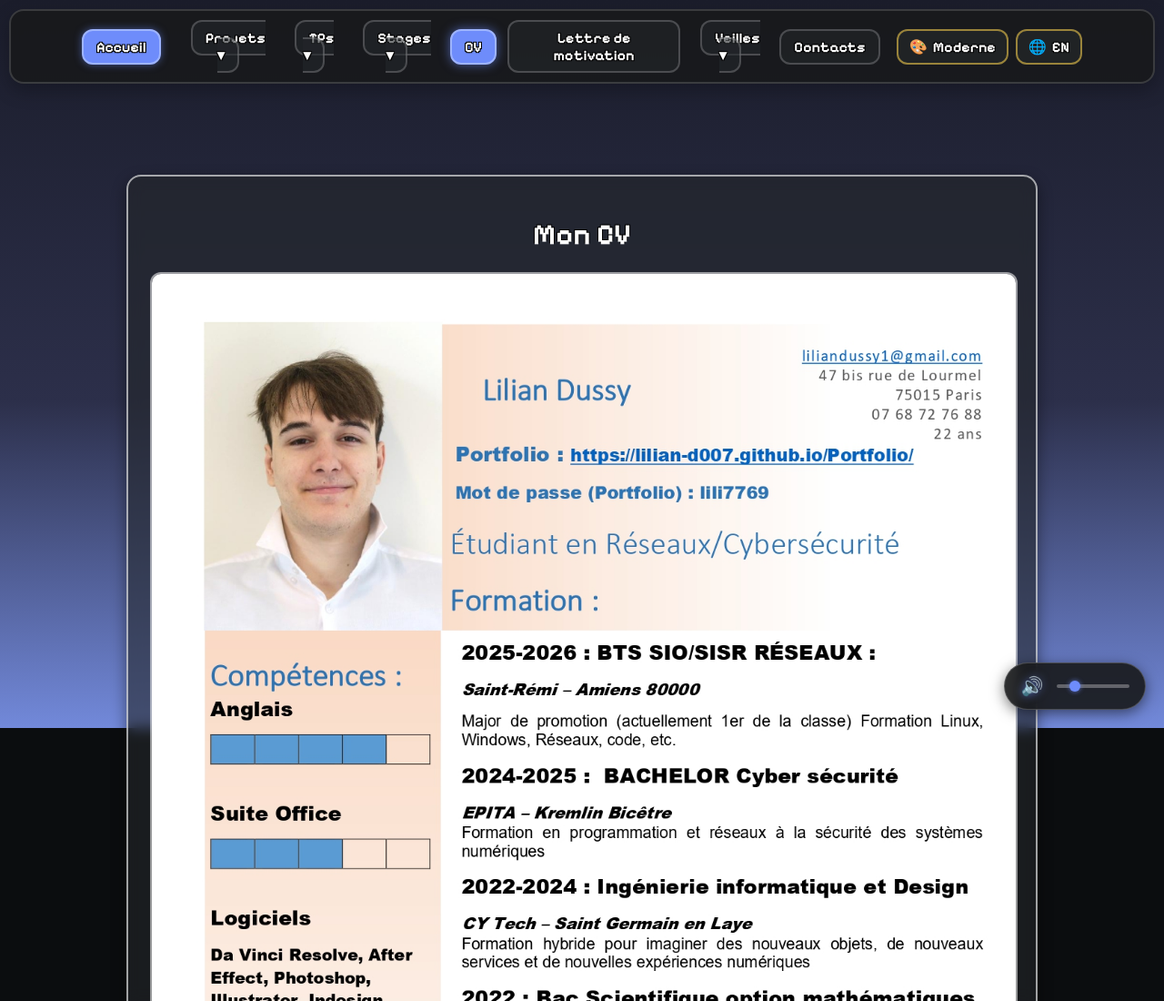
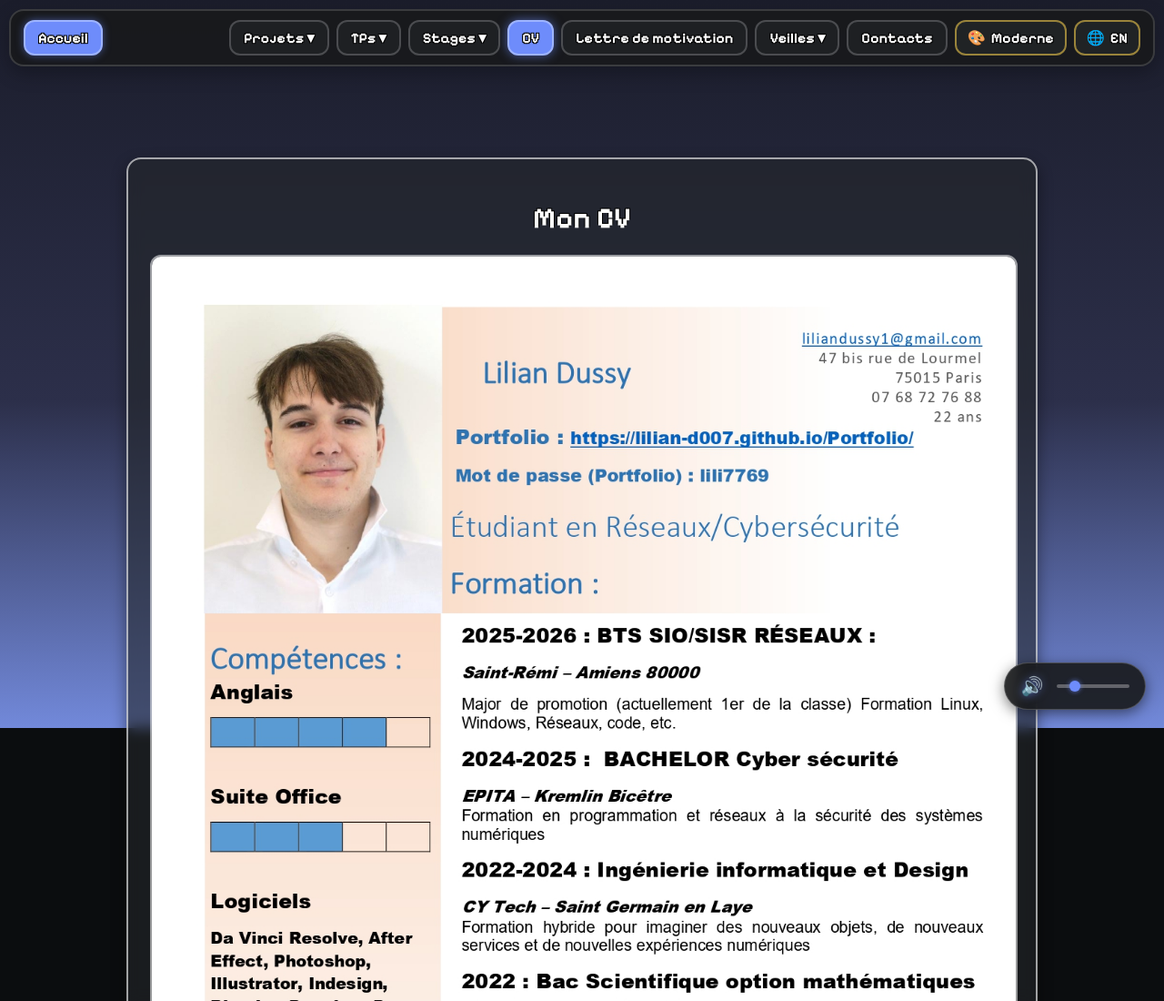
Before and after one commit to Lilian-D007/Portfolio, a plain HTML site: page CV.html in a window 1280 px wide. Shown: the top 1100 px of the page at 91% size. Drawn offline with Linux system fonts and the light colour scheme.

Commit message:
Correction de la barre de navigation : boutons a menu deroulant plus coupes en deux
Les boutons Projets/TPs/Stages/Veilles retrecissaient et leur texte passait a la ligne
depuis l'ajout des boutons Skin/Langue. Les liens ne retrecissent plus, la barre passe
a la ligne proprement, et les boutons Skin/Langue sont en icone seule sur les ecrans moyens.

Co-Authored-By: Claude Opus 5.5 <noreply@anthropic.com>

```diff
--- a/css/site.css
+++ b/css/site.css
@@ -253,3 +253,20 @@ html[data-skin="modern"] :is(.open-hint, .close-hint) { position: static !import
 /* La barre de navigation reste visible pendant tout le défilement (les deux skins) */
 body:not(:has(> .login-box)) { height: auto !important; min-height: 100%; }
 body:has(> .login-box) { min-height: 100vh; height: auto !important; }
+
+/* ===== Barre de navigation : boutons jamais coupés en deux (les deux skins) ===== */
+.nav { flex-wrap: wrap; justify-content: center; row-gap: 10px; }
+.nav > a, .nav > .dd, .nav .dd-toggle, .nav > .site-tools { flex-shrink: 0; }
+.nav > .dd { display: flex; }
+.nav a, .nav .dd-toggle {
+  display: inline-flex; align-items: center; justify-content: center;
+  white-space: nowrap; line-height: 1.2; box-sizing: border-box;
+}
+.nav .tool-btn { white-space: nowrap; }
+.nav { max-width: 1280px; column-gap: 8px; }
+.nav .site-tools { margin-left: 0; gap: 8px; }
+/* écrans PC moyens : boutons Skin/Langue en icône seule pour garder une seule ligne */
+@media (min-width: 761px) and (max-width: 1240px) {
+  .nav .site-tools .tool-txt { display: none; }
+  .nav .site-tools .tool-btn { padding-left: 10px; padding-right: 10px; }
+}
```
